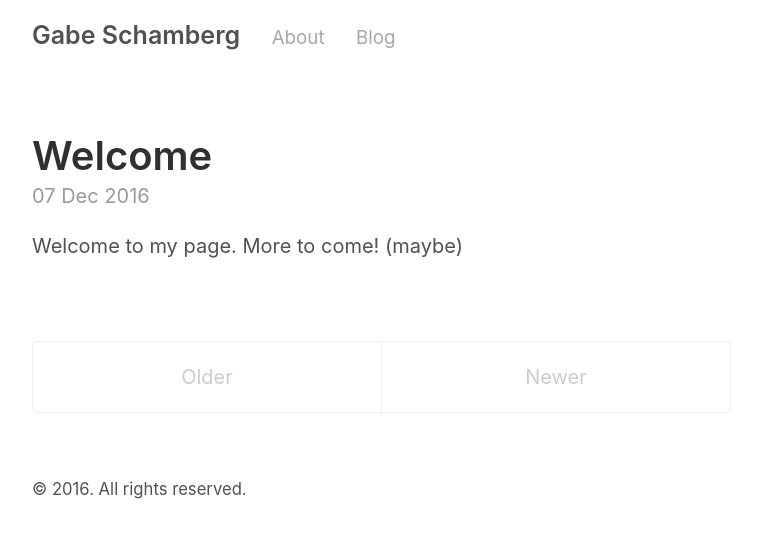
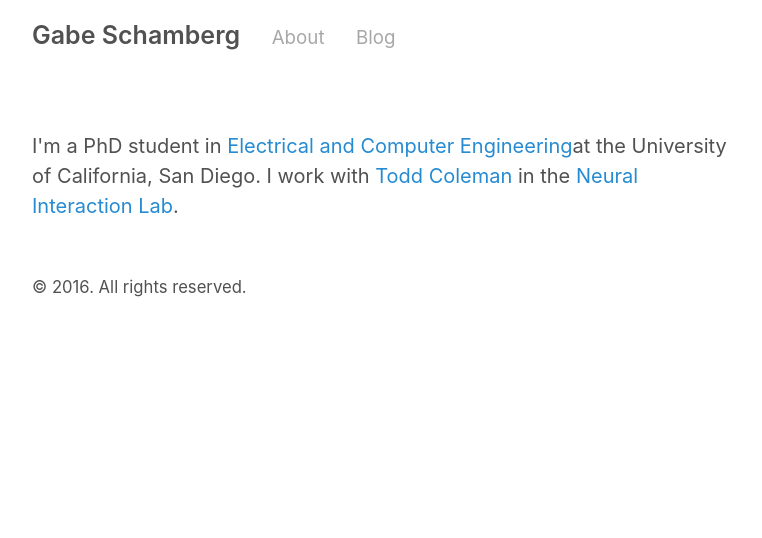
Before and after one commit to gabeschamberg/gabeschamberg.github.io, a Jekyll site: the page built from index.html, in a window 1280 px wide. Shown: the top 538 px of the page, without its empty margins (258-1020 px from the left). Built offline with Jekyll 4.4.1, drawn with Linux system fonts in a browser that asks for light colours; the list of posts is cut into pages by our own code.

Commit message:
removed about page and made it home page

```diff
--- a/index.html
+++ b/index.html
@@ -3,31 +3,8 @@ layout: default
 title: Home
 ---
 
-<div class="posts">
-  {% for post in paginator.posts %}
-  <article class="post">
-    <h1 class="post-title">
-      <a href="{{ site.baseurl }}{{ post.url }}">
-        {{ post.title }}
-      </a>
-    </h1>
+<p>
+I'm a PhD student in <a href="http://www.ece.ucsd.edu/">Electrical and Computer Engineering</a>at the University of California, San Diego. I work with <a href="http://jacobsschool.ucsd.edu/faculty/faculty_bios/index.sfe?fmp_recid=331">Todd Coleman</a> in the <a href="http://coleman.ucsd.edu/">Neural Interaction Lab</a>.
+</p>
 
-    <time datetime="{{ post.date | date_to_xmlschema }}" class="post-date">{{ post.date | date_to_string }}</time>
-
-    {{ post.content }}
-  </article>
-  {% endfor %}
-</div>
-
-<div class="pagination">
-  {% if paginator.next_page %}
-    <a class="pagination-item older" href="{{ paginator.next_page_path | prepend: site.baseurl }}">Older</a>
-  {% else %}
-    <span class="pagination-item older">Older</span>
-  {% endif %}
-  {% if paginator.previous_page %}
-    <a class="pagination-item newer" href="{{ paginator.previous_page_path | prepend: site.baseurl }}">Newer</a>
-  {% else %}
-    <span class="pagination-item newer">Newer</span>
-  {% endif %}
-</div>
+<br>
```
Also changed, not shown: about.md (deleted, +0 -6 lines).
